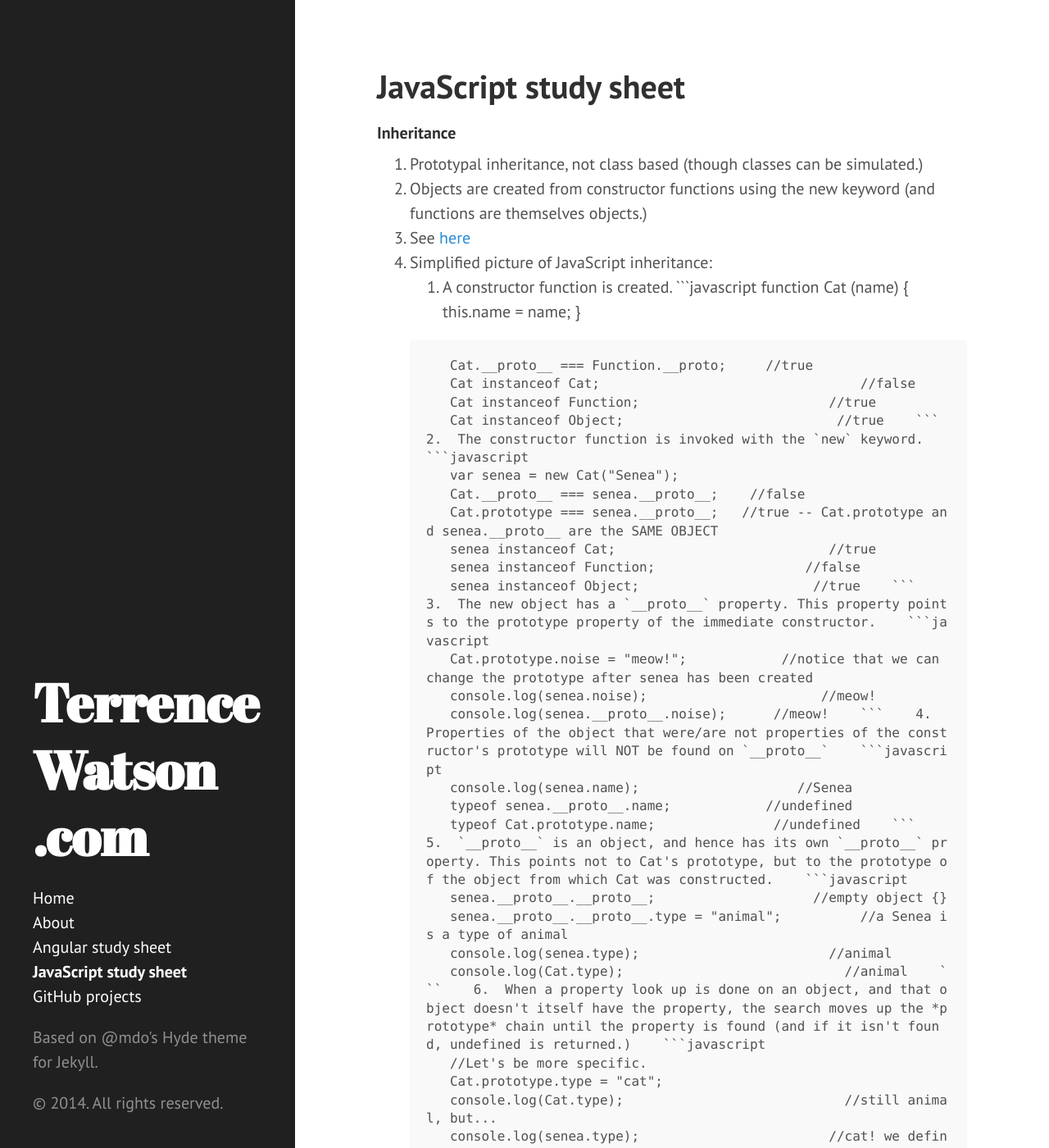
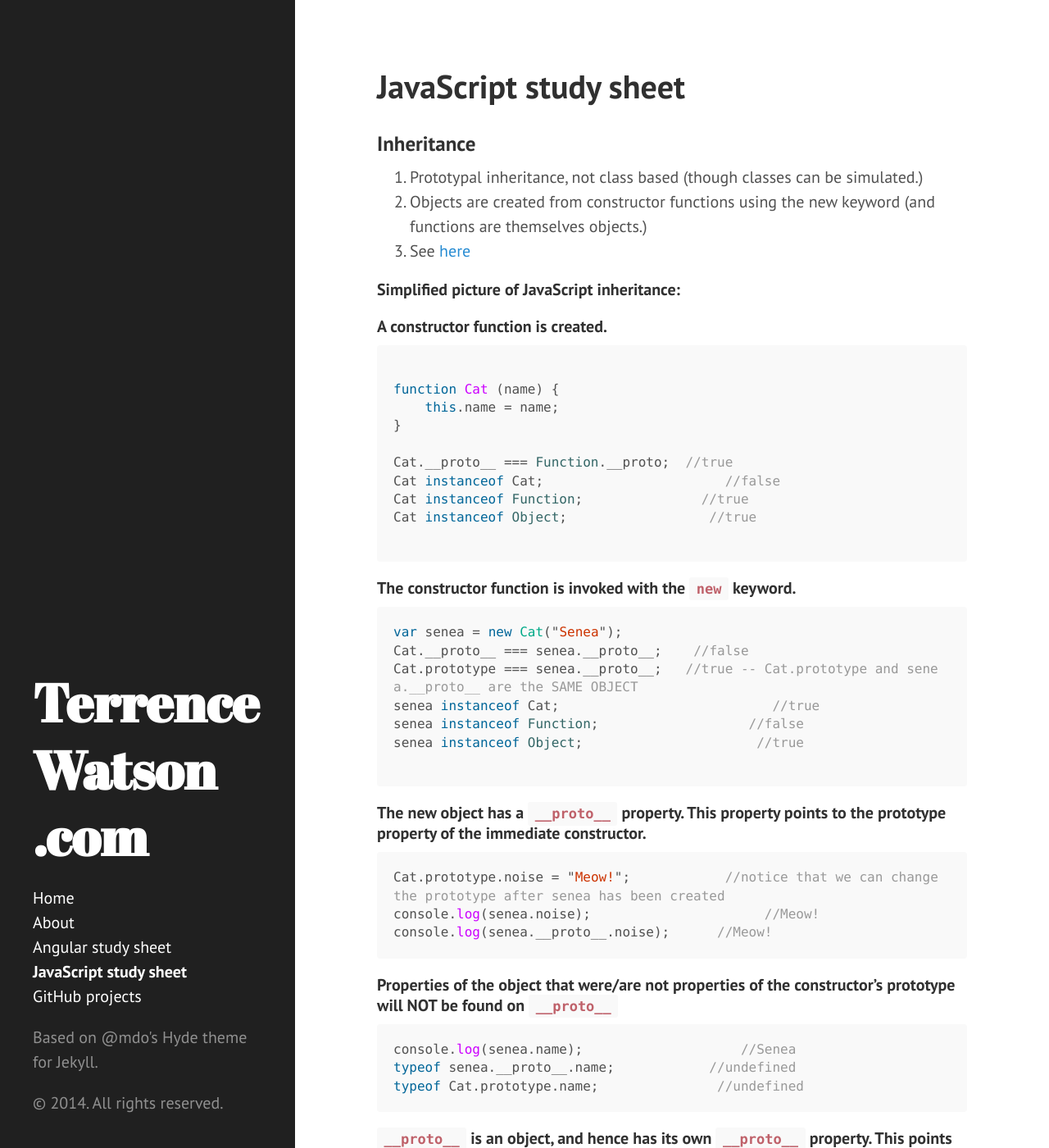
Before and after one commit to selfinterest/selfinterest.github.io, a Jekyll site: the page built from jscheatsheet.md, in a window 1280 px wide and 1400 px high. Shown: the whole window at 82% size. Built offline with Jekyll 4.4.1, drawn with Linux system fonts in a browser that asks for light colours; nearby versions of some CDN libraries; Markdown is read by kramdown in place of the engine named in the settings; some of the changed text lies outside the part shown.

Commit message:
Fixed up JS study sheet

````diff
--- a/jscheatsheet.md
+++ b/jscheatsheet.md
@@ -2,99 +2,114 @@
 layout: page
 title: JavaScript study sheet
 ---
-#### Inheritance
+### Inheritance
 1.   Prototypal inheritance, not class based (though classes can be simulated.)
 2.   Objects are created from constructor functions using the new keyword (and functions are themselves objects.)
 3.   See [here](http://stackoverflow.com/questions/9959727/proto-vs-prototype-in-javascript)
-4.   Simplified picture of JavaScript inheritance:
-        1.   A constructor function is created.
-        ```javascript
-            function Cat (name) {
-                this.name = name;
-            }
 
-            Cat.__proto__ === Function.__proto;     //true
-            Cat instanceof Cat;                                 //false
-            Cat instanceof Function;                        //true
-            Cat instanceof Object;                           //true
-        ```
-        2.  The constructor function is invoked with the `new` keyword.
-        ```javascript
-            var senea = new Cat("Senea");
-            Cat.__proto__ === senea.__proto__;    //false
-            Cat.prototype === senea.__proto__;   //true -- Cat.prototype and senea.__proto__ are the SAME OBJECT
-            senea instanceof Cat;                           //true
-            senea instanceof Function;                   //false
-            senea instanceof Object;                      //true
-        ```
-        3.  The new object has a `__proto__` property. This property points to the prototype property of the immediate constructor.
-        ```javascript
-            Cat.prototype.noise = "meow!";            //notice that we can change the prototype after senea has been created
-            console.log(senea.noise);                      //meow!
-            console.log(senea.__proto__.noise);      //meow!
-        ```
-        4.  Properties of the object that were/are not properties of the constructor's prototype will NOT be found on `__proto__`
-        ```javascript
-            console.log(senea.name);                    //Senea
-            typeof senea.__proto__.name;            //undefined
-            typeof Cat.prototype.name;               //undefined
-        ```
-        5.  `__proto__` is an object, and hence has its own `__proto__` property. This points not to Cat's prototype, but to the prototype of the object from which Cat was constructed.
-        ```javascript
-            senea.__proto__.__proto__;                    //empty object {}
-            senea.__proto__.__proto__.type = "animal";          //a Senea is a type of animal
-            console.log(senea.type);                        //animal
-            console.log(Cat.type);                            //animal
-        ```
-        6.  When a property look up is done on an object, and that object doesn't itself have the property, the search moves up the *prototype* chain until the property is found (and if it isn't found, undefined is returned.)
-        ```javascript
-            //Let's be more specific.
-            Cat.prototype.type = "cat";
-            console.log(Cat.type);                            //still animal, but...
-            console.log(senea.type);                        //cat! we defined "type" on the Cat.prototype, so that was found first.
-            senea.type = "SeneaBeast";
-            console.log(senea.type);                        //SeneaBeast. Now the property is found immediately. No need to go up.
-            //Note: this is not how you would normally do things; it's just a cool demonstration.
-        ```
-        7.  Aside from prototype and __proto__, every object keeps a reference to its actual constructor function in its constructor property.
-        ```javascript
-            senea.constructor;                                    //Cat
-            senea.constructor.prototype.class  = "feline";
-            senea.class;                                              //feline
-        ```
-        8.  We can, therefore, do something more like inheritance in class based languages.
-        ```javascript
-            function Kitten(name, age) {
-                 this.age = age;
-                 Kitten._super.call(this, name, age);    //Call the super constructor, i.e. Cat
-            }
-            Kitten.prototype = senea;                       //We set the prototype to a created object
-            Kitten._super = senea.constructor;         //We set a reference to Senea's constructor function
-            var amala = new Kitten("Amala", 2);
-            console.log(amala.name);                        //Amala
-            console.log(amala.age);                           //2
-            console.log(amala.class);                         //feline -- yes, these properties, too
-            console.log(amala.type);                          //animal -- NOT SeneaBeast
-            //And, last but not least...
-            console.log(amala.noise);                        //meow!
-        ```
-        9.  But wouldn't age also be relevant to cats as well as kittens? Sure. Let's do this.
-        ```javascript
-            Cat.prototype.age = "unknown";
-            console.log(senea.age);                            //unknown
-            console.log(amala.age);                            //2
-            Cat.prototype.sayAge = function(){
-                console.log("My name is " + this.name + " and my age is " + this.age + ". " + this.noise);
-            }
-            senea.sayAge();                                         //"My name is Senea and my age is unknown. Meow!"
-            amala.sayAge();                                         //"My name is Amala and my age is 2. Meow!"
-        10. Make all cats bark
-        ```javascript
-            Cat.prototype.noise = "bark!";
-            senea.age = 4;
-            senea.sayAge();                                         //"My name is Senea and my age is 4. Bark!"
-            amala.sayAge();                                         //"My name is Amala and my age is 2. Bark!"
-        ```
+#### Simplified picture of JavaScript inheritance:
+#####   A constructor function is created.
+
+```javascript
+
+function Cat (name) {
+    this.name = name;
+}
+
+Cat.__proto__ === Function.__proto;  //true
+Cat instanceof Cat;                       //false
+Cat instanceof Function;               //true
+Cat instanceof Object;                  //true
+
+```
+##### The constructor function is invoked with the `new` keyword.
+
+```javascript
+var senea = new Cat("Senea");
+Cat.__proto__ === senea.__proto__;    //false
+Cat.prototype === senea.__proto__;   //true -- Cat.prototype and senea.__proto__ are the SAME OBJECT
+senea instanceof Cat;                           //true
+senea instanceof Function;                   //false
+senea instanceof Object;                      //true
+
+```
+##### The new object has a `__proto__` property. This property points to the prototype property of the immediate constructor.
+
+```javascript
+Cat.prototype.noise = "Meow!";            //notice that we can change the prototype after senea has been created
+console.log(senea.noise);                      //Meow!
+console.log(senea.__proto__.noise);      //Meow!
+```
+##### Properties of the object that were/are not properties of the constructor's prototype will NOT be found on `__proto__`
+
+```javascript
+console.log(senea.name);                    //Senea
+typeof senea.__proto__.name;            //undefined
+typeof Cat.prototype.name;               //undefined
+```
+#####  `__proto__` is an object, and hence has its own `__proto__` property. This points not to Cat's prototype, but to the prototype of the object from which Cat was constructed.
+
+```javascript
+senea.__proto__.__proto__;                    //empty object {}
+senea.__proto__.__proto__.type = "animal";          //a Senea is a type of animal
+console.log(senea.type);                        //animal
+console.log(Cat.type);                            //animal
+```
+##### When a property look up is done on an object, and that object doesn't itself have the property, the search moves up the *prototype* chain until the property is found (and if it isn't found, undefined is returned.)
+
+```javascript
+//Let's be more specific.
+Cat.prototype.type = "cat";
+console.log(Cat.type);                            //still animal, but...
+console.log(senea.type);                        //cat! we defined "type" on the Cat.prototype, so that was found first.
+senea.type = "SeneaBeast";
+console.log(senea.type);                        //SeneaBeast. Now the property is found immediately. No need to go up.
+//Note: this is not how you would normally do things; it's just a cool demonstration.
+```
+##### Aside from prototype and __proto__, every object keeps a reference to its actual constructor function in its constructor property.
+
+```javascript
+senea.constructor;                                    //Cat
+senea.constructor.prototype.class  = "feline";
+senea.class;                                              //feline
+```
+##### We can, therefore, do something more like inheritance in class based languages.
+
+```javascript
+function Kitten(name, age) {
+     this.age = age;
+     Kitten._super.call(this, name, age);    //Call the super constructor, i.e. Cat
+}
+Kitten.prototype = senea;                       //We set the prototype to a created object
+Kitten._super = senea.constructor;         //We set a reference to Senea's constructor function
+var amala = new Kitten("Amala", 2);
+console.log(amala.name);                        //Amala
+console.log(amala.age);                           //2
+console.log(amala.class);                         //feline -- yes, these properties, too
+console.log(amala.type);                          //animal -- NOT SeneaBeast
+//And, last but not least...
+console.log(amala.noise);                        //Meow!
+```
+##### But wouldn't age also be relevant to cats as well as kittens? Sure. Let's do this.
+
+```javascript
+Cat.prototype.age = "unknown";
+console.log(senea.age);                            //unknown
+console.log(amala.age);                            //2
+Cat.prototype.sayAge = function(){
+    console.log("My name is " + this.name + " and my age is " + this.age + ". " + this.noise);
+}
+senea.sayAge();    //"My name is Senea and my age is unknown. Meow!"
+amala.sayAge();   //"My name is Amala and my age is 2. Meow!"
+```
+###### Make all cats bark
+
+```javascript
+Cat.prototype.noise = "Bark!";
+senea.age = 4;
+senea.sayAge();                //"My name is Senea and my age is 4. Bark!"
+amala.sayAge();               //"My name is Amala and my age is 2. Bark!"
+```
 #### Variable hoisting/scope
 1.  JavaScript has [function-level scope](http://www.adequatelygood.com/JavaScript-Scoping-and-Hoisting.html).
     ##### Example
````
